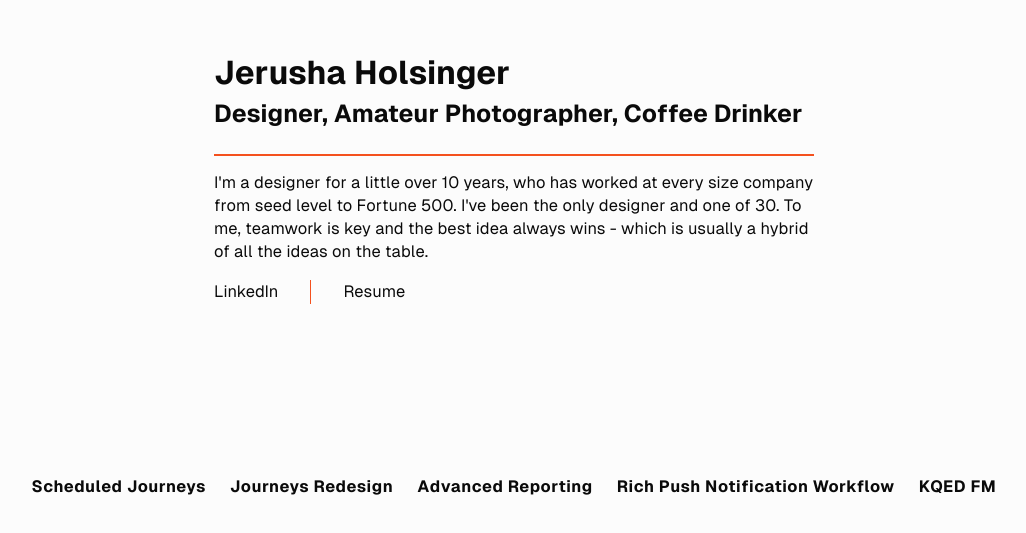
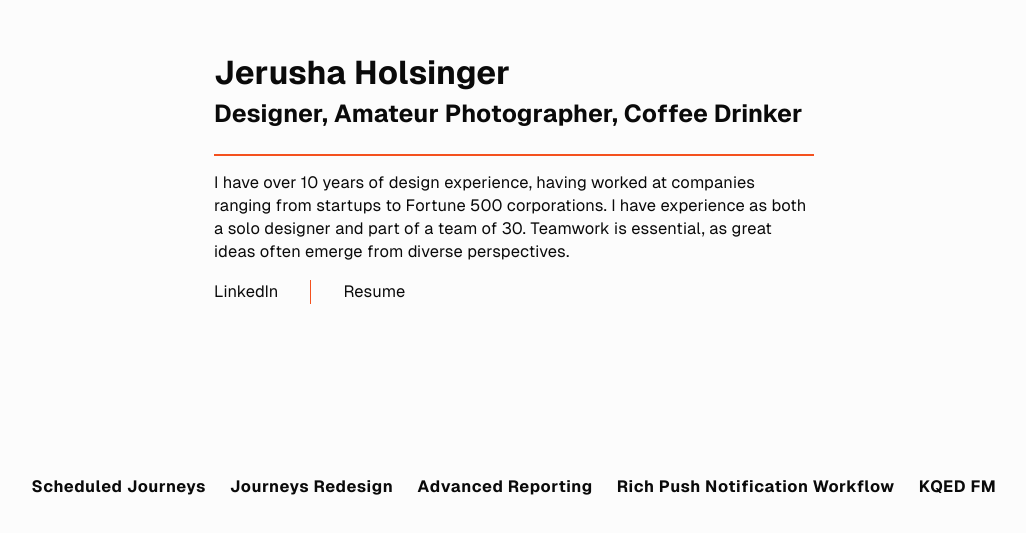
Before and after one commit to bonzaipenguin/bonzaipenguin.github.io, a Next.js app: page / in a window 1280 px wide. Shown: the part 223-756 px from the top of the page, without its empty margins (126-1152 px from the left). Built offline with nearby package versions, Linux system fonts and the light colour scheme.

Commit message:
update about me

```diff
--- a/app/page.js
+++ b/app/page.js
@@ -10,7 +10,7 @@ export default function Home() {
         <h2>Designer, Amateur Photographer, Coffee Drinker</h2>
       </header>
         <p>
-          I&apos;m a designer for a little over 10 years, who has worked at every size company from seed level to Fortune 500. I&apos;ve been the only designer and one of 30. To me, teamwork is key and the best idea always wins - which is usually a hybrid of all the ideas on the table.
+          I have over 10 years of design experience, having worked at companies ranging from startups to Fortune 500 corporations. I have experience as both a solo designer and part of a team of 30. Teamwork is essential, as great ideas often emerge from diverse perspectives.
         </p>
         <ul>
           <li><a href="https://www.linkedin.com/in/jerushaholsinger" target="_blank">LinkedIn</a></li>
```
